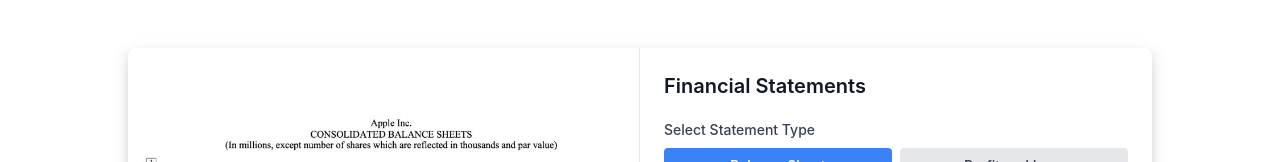
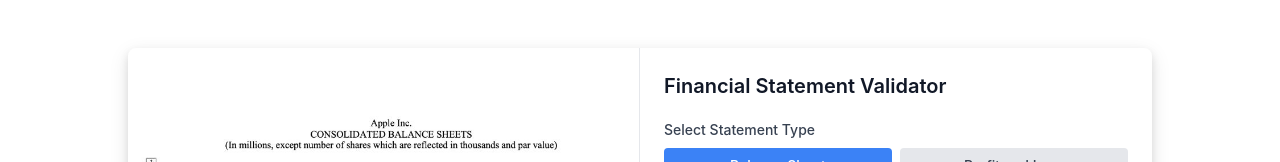
Before and after one commit to oxform/financial-statement-calculator, a React (Create React App) app in the folder financial-statement-calculator-app/: page / in a window 1280 px wide. Shown: the top 162 px of the page. Built offline with nearby package versions, Linux system fonts and the light colour scheme.

Commit message:
Update header

```diff
--- a/financial-statement-calculator-app/src/components/SampleSelector.tsx
+++ b/financial-statement-calculator-app/src/components/SampleSelector.tsx
@@ -77,7 +77,7 @@
     <div className="flex flex-col h-full">
       <div className="flex-grow overflow-y-auto">
         <h5 className="text-xl font-semibold mb-5 text-gray-900 dark:text-white">
-          Financial Statements
+          Financial Statement Validator
         </h5>
 
         {/* Statement Type Selection */}
```
